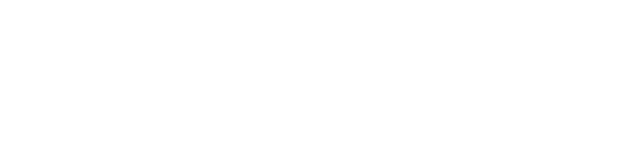
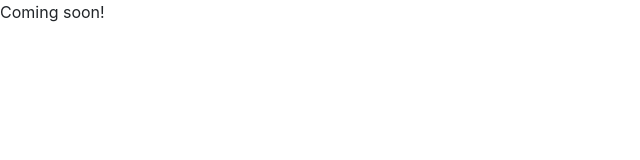
Before and after one commit to doublebigmak/linearpoint, a plain HTML site: page index.html in a window 1280 px wide. Shown: the whole page, without its empty margins (0-640 px from the left). Drawn offline with nearby package versions, Linux system fonts and the light colour scheme.

Commit message:
Update index.html

```diff
--- a/index.html
+++ b/index.html
@@ -10,6 +10,8 @@
 
 </head>
 
+Coming soon!
+
 <body>
 
 
```
